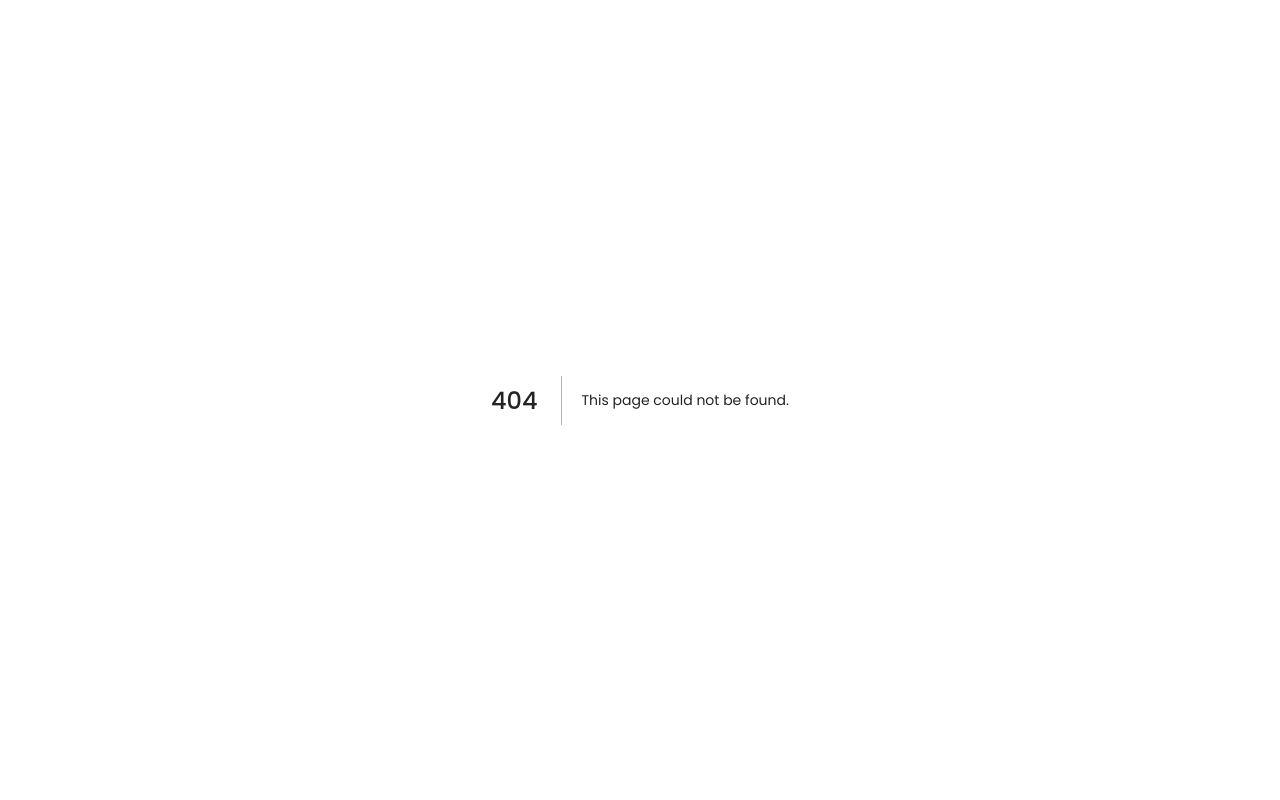
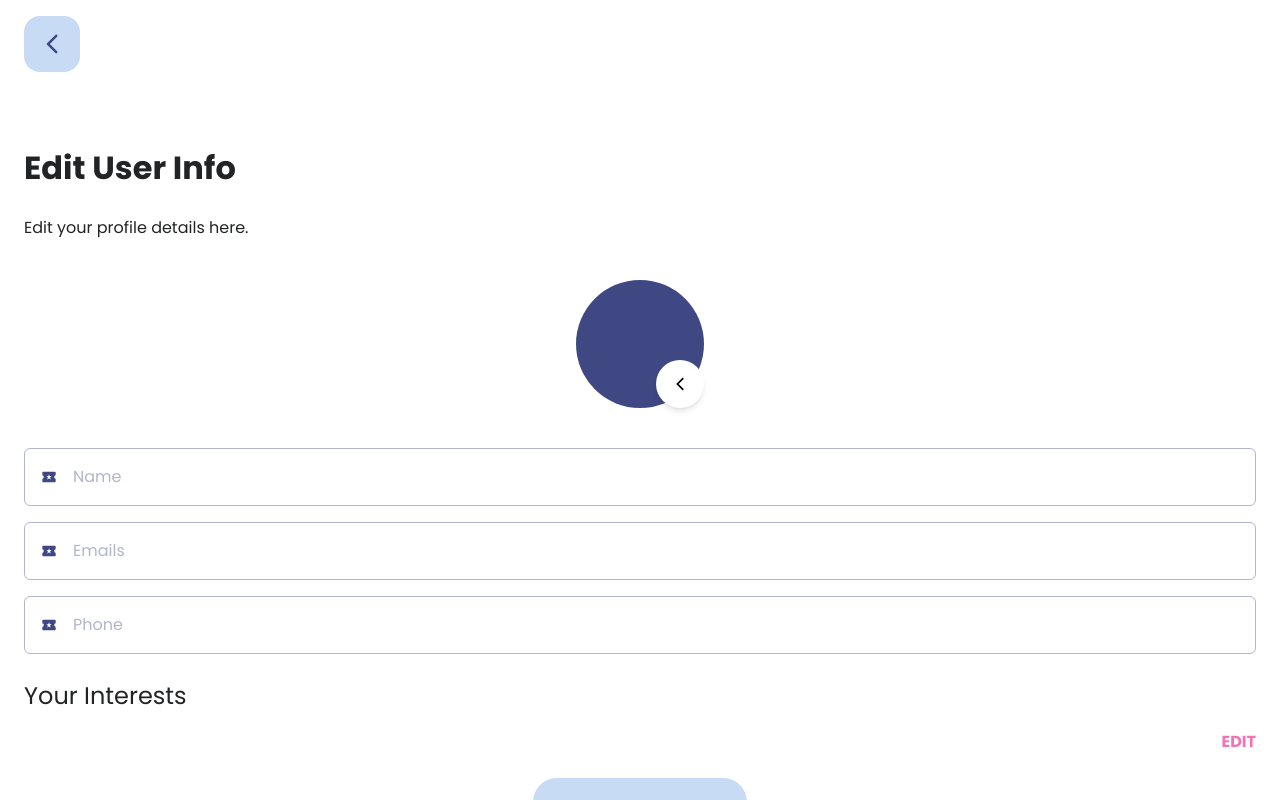
Before and after one commit to FlamingArch/pandaal, a Next.js app: page /editprofile in a window 1280 px wide. Before the commit this address had no page. Built offline with nearby package versions, Linux system fonts and the light colour scheme.

Commit message:
Added Edit Profile Page

```diff
--- a/pages/_home.js
+++ b/pages/_home.js
@@ -3,6 +3,7 @@ import { IconLocationEdit } from "../legacy/components/Icons";
 import { Page, AppBar } from "../components";
 import { EventCard, List } from "../legacy/components";
 import FirebaseIntegration from "../fragments/Firebase";
+import Link from "next/link";
 
 const PageHome = ({ actionButton }) => {
   const [events, setEvents] = useState({
@@ -56,9 +57,11 @@ const PageHome = ({ actionButton }) => {
     <Page
       appBar={
         <AppBar title="Home">
-          <div className="grid w-12 h-12 bg-indigo-600 rounded-full aspect-square place-content-center">
-            H
-          </div>
+          <Link href="/settings">
+            <div className="grid w-12 h-12 bg-indigo-600 rounded-full cursor-pointer aspect-square place-content-center">
+              H
+            </div>
+          </Link>
         </AppBar>
       }
       primaryActionButton={actionButton}
--- /dev/null
+++ b/pages/editprofile.js
@@ -0,0 +1,53 @@
+import Link from "next/link";
+import { AppBar, Page } from "../components";
+import { List, TextField } from "../legacy/components";
+import { IconBack, IconBookings } from "../legacy/components/Icons";
+
+export default function editprofile() {
+  return (
+    <div className="w-screen h-screen bg-white">
+      <Page
+        appBar={
+          <AppBar
+            leading={
+              <Link href="/settings">
+                <div className="p-4 aspect-square w-fit rounded-[1rem] fill-primary bg-[#c7dbf5] cursor-pointer">
+                  <IconBack />
+                </div>
+              </Link>
+            }
+          />
+        }
+      >
+        <List.View>
+          <List.Heading>Edit User Info</List.Heading>
+          <List.Section>
+            <div className="pb-4">Edit your profile details here.</div>
+            <div className="grid m-6 place-content-center">
+              <div className="grid w-32 mb-4 rounded-full cursor-pointer aspect-square bg-primary place-content-end">
+                <div className="p-4 bg-white rounded-full shadow-md aspect-square">
+                  <IconBack className="w-4 h-4" />
+                </div>
+              </div>
+            </div>
+            <div className="flex flex-col gap-4 pb-6">
+              <TextField Icon={IconBookings} label="Name" />
+              <TextField Icon={IconBookings} label="Emails" />
+              <TextField Icon={IconBookings} label="Phone" />
+            </div>
+          </List.Section>
+          <List.Section heading={"Your Interests"}>
+            <div className="flex flex-row-reverse w-full">
+              <button className="font-bold text-pink-400">EDIT</button>
+            </div>
+          </List.Section>
+          <div className="grid p-6 place-content-center">
+            <div className="px-12 py-6 rounded-[1.5rem] font-bold text-primary cursor-pointer bg-[#c7dbf5]">
+              Save Changes
+            </div>
+          </div>
+        </List.View>
+      </Page>
+    </div>
+  );
+}
```
